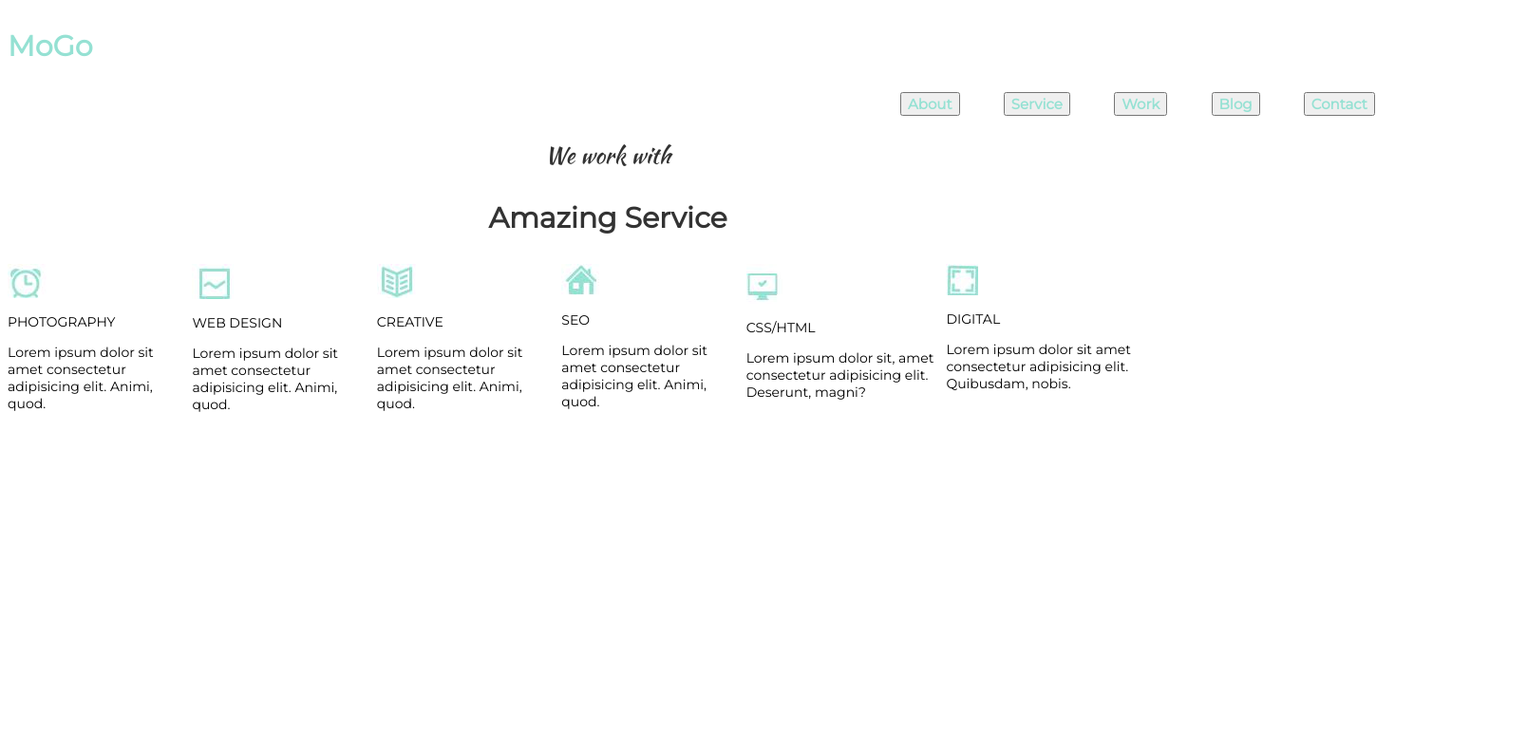
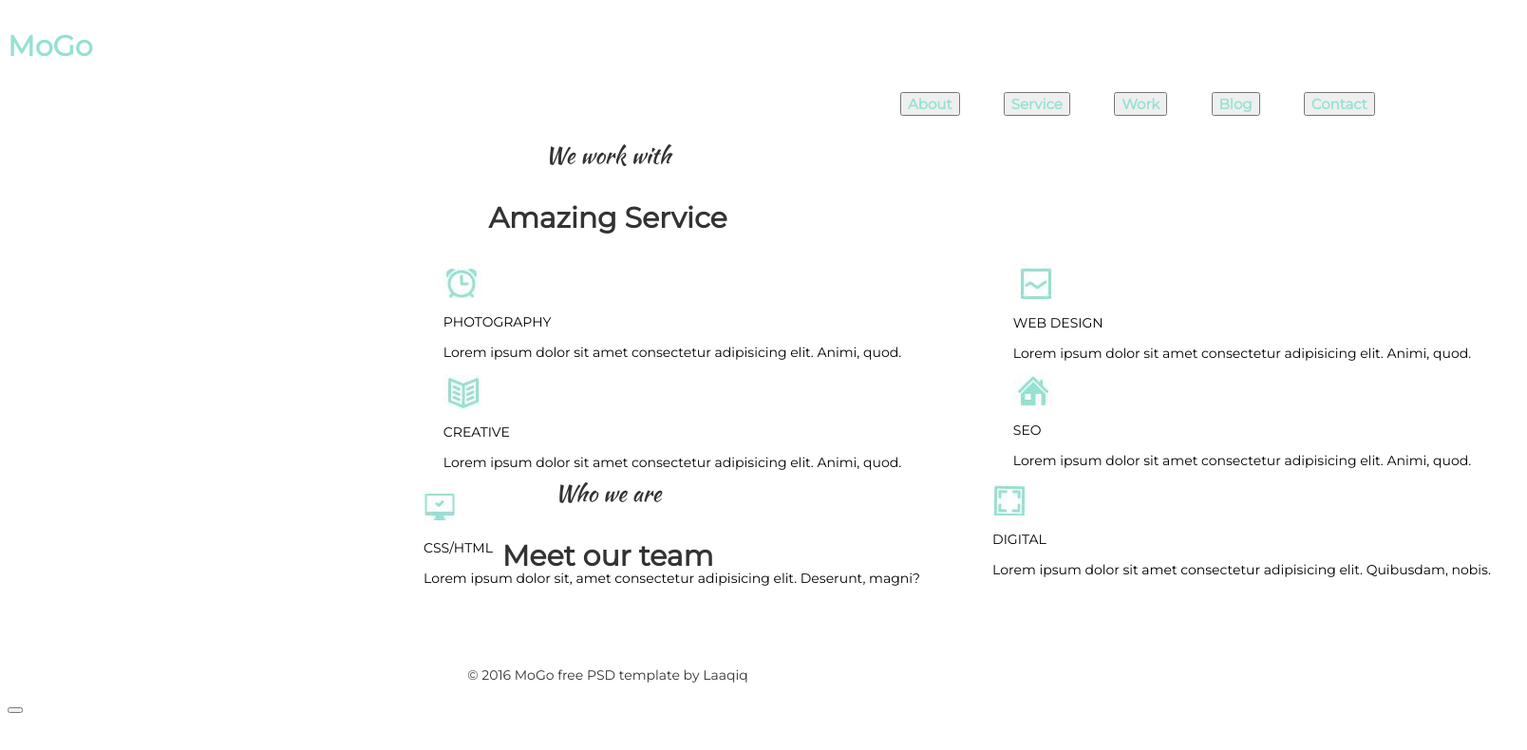
Before and after one commit to a1ryxgod/dz6, a plain HTML site: page index.html in a window 1280 px wide. Shown: the whole page at 95% size, 1608 px wide, since content can reach past the window. Drawn offline with Linux system fonts and the light colour scheme.

Commit message:
Add files via upload

```diff
--- a/css/322.css
+++ b/css/322.css
@@ -47,9 +47,11 @@ button {
 
 .big {
     display: flex;
-    justify-content: space-evenly;
+    justify-content: space-around;
+    flex-wrap: wrap;
     width: 1200px;
     height: 200px;
+    margin-left: 400px;
 }
 
 h2 {
@@ -58,3 +60,11 @@ h2 {
     font-family: "Montserrat";
     font-weight: 400;
 }
+
+.by {
+    font-size: 14px;
+    color: #333333;
+    font-family: "Montserrat";
+    font-weight: 400;
+    text-align: center;
+}
--- a/index.html
+++ b/index.html
@@ -72,12 +72,29 @@
                 <p>Lorem ipsum dolor sit amet consectetur adipisicing elit. Quibusdam, nobis.</p>
             </div>
         </div>
+        <div>
+
+            <p class="we">Who we are</p>
+            <p class="am">Meet our team</p>
+        </div>
+        <div> <img src="" alt=""></div>
+        <div><img src="" alt=""></div>
+        <div><img src="" alt=""></div>
+
 
 
 
 
 
     </main>
+    <footer>
+        <p class="by">© 2016 MoGo free PSD template by <span> Laaqiq</span></p>
+        <button></button>
+
+
+    </footer>
+
+
 </body>
 
 </html>
```
